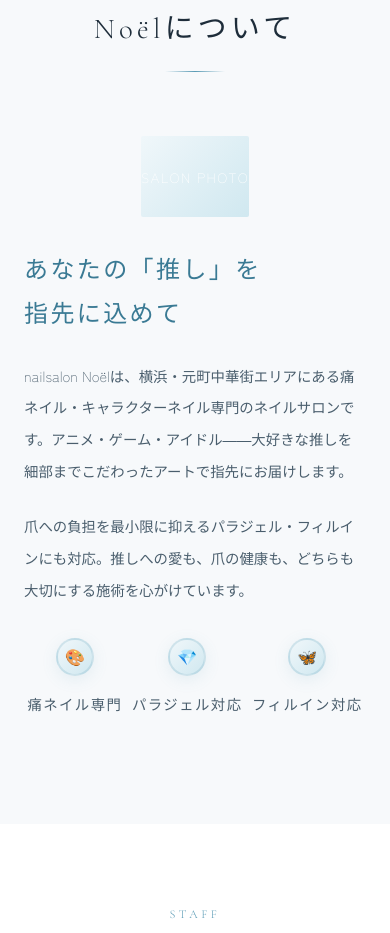
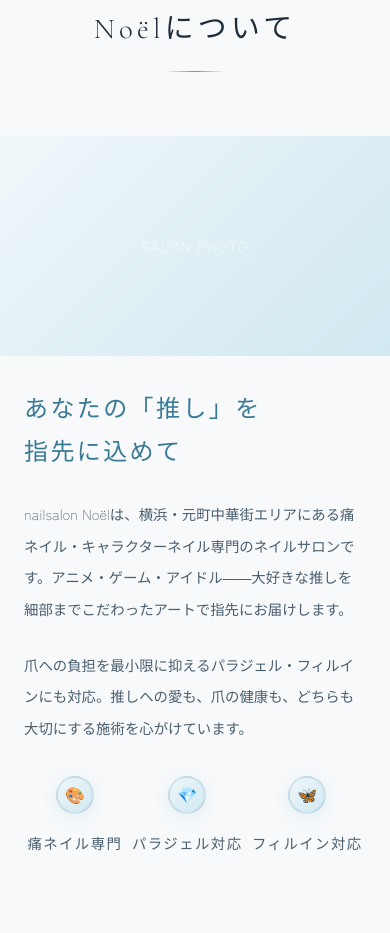
Before and after one commit to monyakaanyanya-stack/nailsalon-noel, a plain HTML site: page index.html in a window 390 px wide. Shown: the part 955-1888 px from the top of the page. Drawn offline with nearby package versions, Linux system fonts and the light colour scheme.

Commit message:
コンセプト写真をスマホ画面幅いっぱいに表示
- 画面端から端まで全幅表示（フルブリード）
- アスペクト比を16:9に設定
- 装飾ボーダー（::after）を非表示
- 角丸なしでスッキリした見た目に

Co-Authored-By: Claude Sonnet 4.6 <noreply@anthropic.com>

```diff
--- a/css/style.css
+++ b/css/style.css
@@ -1219,9 +1219,16 @@ body {
   }
 
   .about-image {
-    max-width: 100%;
-    margin: 0 auto;
-    aspect-ratio: 4/3;
+    width: calc(100% + 3rem);
+    max-width: none;
+    margin-left: -1.5rem;
+    margin-right: -1.5rem;
+    aspect-ratio: 16/9;
+    border-radius: 0;
+  }
+
+  .about-image::after {
+    display: none;
   }
 
   .about-features {
```
